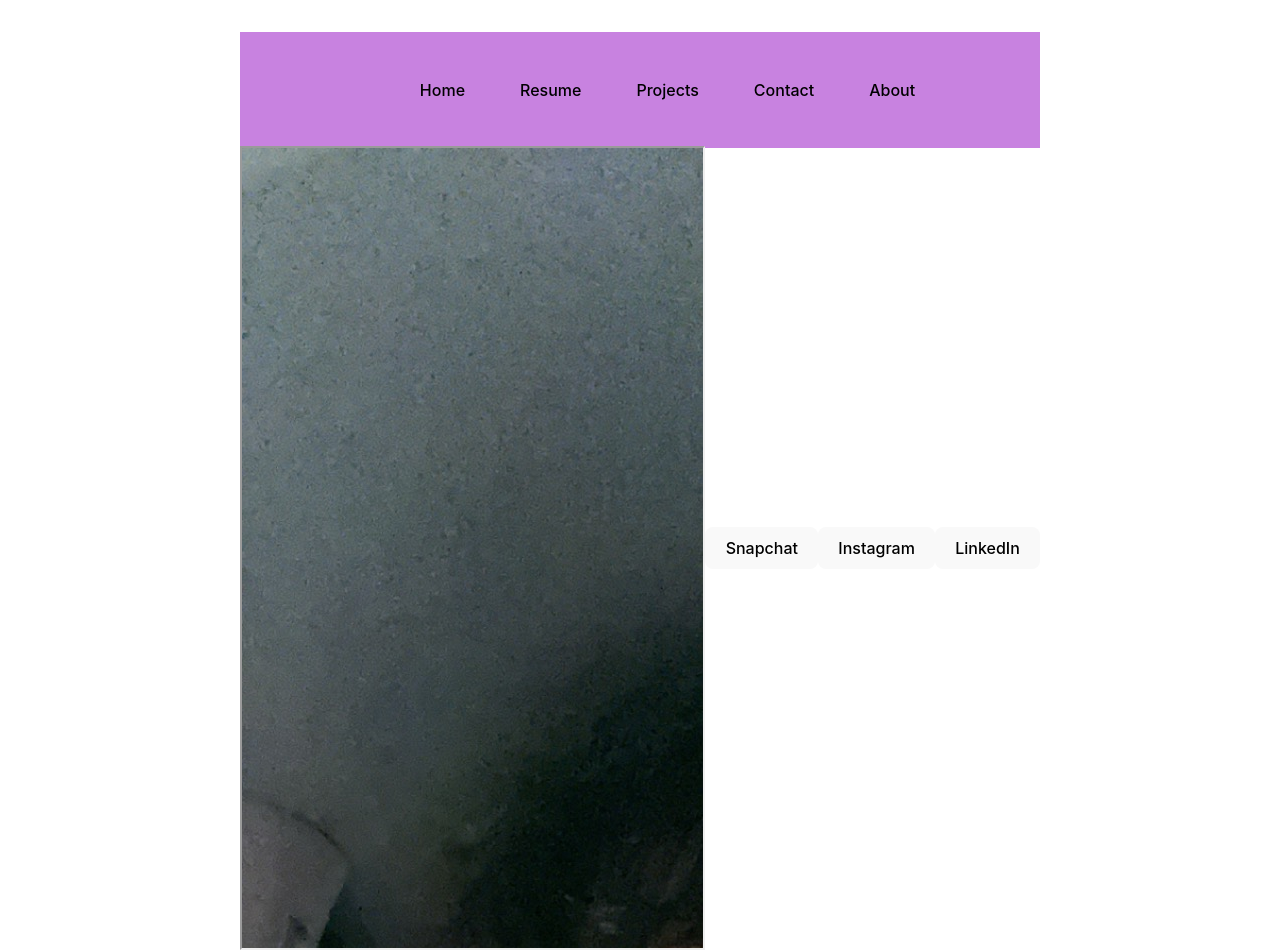
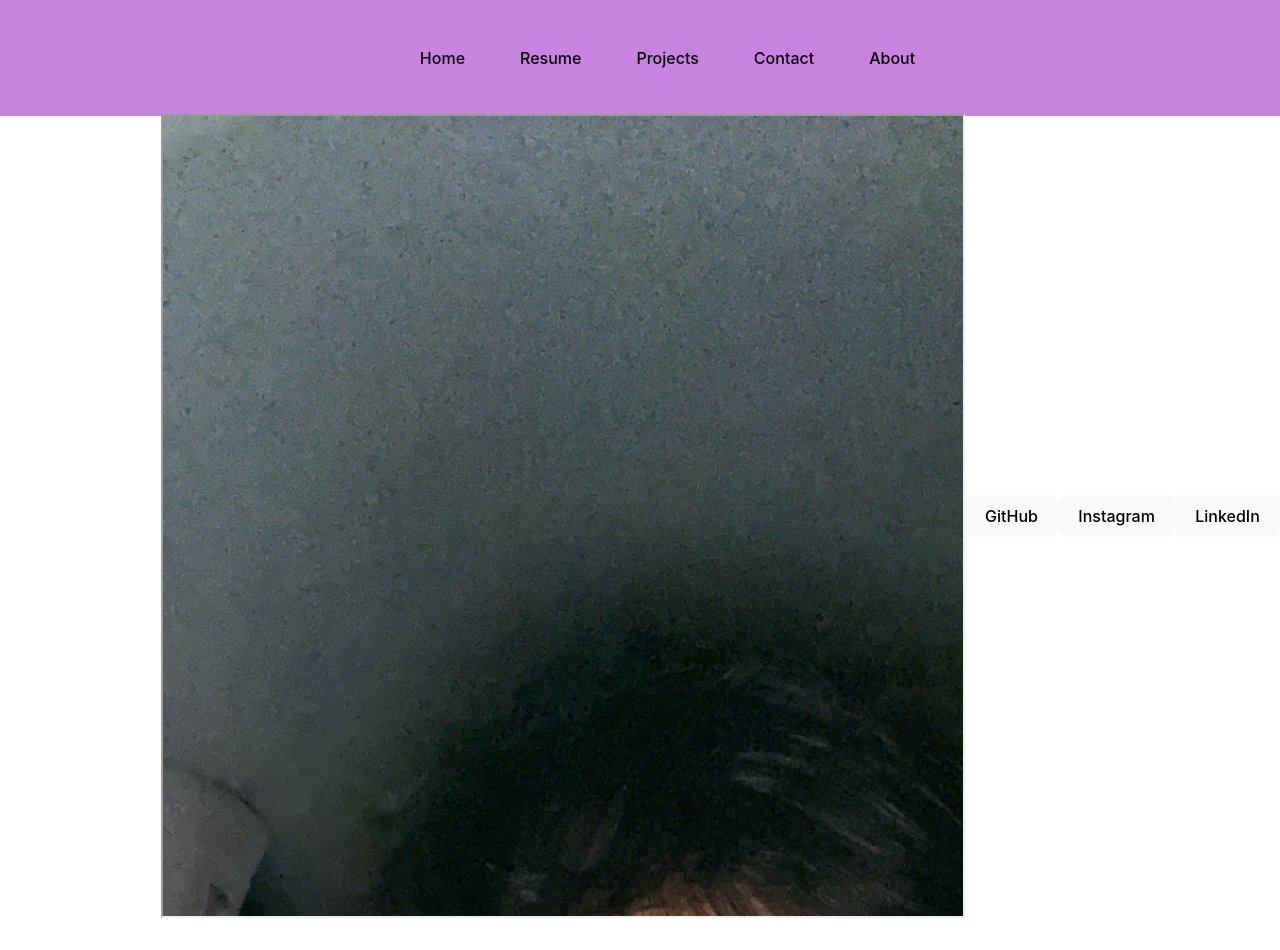
Before and after one commit to MusaShoeb/portfolio, a React (Vite) app: page /about in a window 1280 px wide. After the commit the page ends 918 px from the top, so only its background shows below. Built offline with nearby package versions, Linux system fonts and the light colour scheme.

Commit message:
Fine just one time

```diff
--- a/src/About/About.tsx
+++ b/src/About/About.tsx
@@ -1,8 +1,6 @@
 import React, { CSSProperties, useState } from "react";
 
-
 const divStyle: CSSProperties = {
-
   height: "100%",
   display: "flex",
   flexDirection: "row",
@@ -10,32 +8,63 @@ const divStyle: CSSProperties = {
   justifyContent: "flex-end",
 };
 
-const handleClick = () => {
-  const link = "https://www.google.com";
-  window.open(link, "_blank", "noopener noreferrer");
+const handleClick = ({
+  append,
+  website,
+}: {
+  append: string;
+  website: string;
+}) => {
+  const instalink = `https://www.instagram.com/${append}`;
+  const linkedInlink = `https://www.linkedin.com/in/${append}`;
+  const gitlink = `https://www.github.com/${append}`;
+
+  switch (website) {
+    case "Instagram":
+      window.open(instalink, "_blank", "noopener noreferrer");
+      break; // Breaks out of the switch block
+
+    case "LinkedIn":
+      window.open(linkedInlink, "_blank", "noopener noreferrer");
+      break; // Breaks out of the switch block
+
+    case "GitHub":
+      window.open(gitlink, "_blank", "noopener noreferrer");
+    // Notice there's no break here, so it will continue to the next case
+  }
 };
 
 export default function About() {
   return (
     <div className="About" style={divStyle}>
       <iframe
-
         src="/MusaWebsite.JPG"
         title="MuizMusa"
         width="800px"
         height="800px"
-
       />
-      <button type="button" onClick={handleClick}>
-          Snapchat
+      <button
+        type="button"
+        onClick={() => handleClick({ append: "MusaShoeb", website: "GitHub" })}
+      >
+        GitHub
       </button>
-      <button type="button" onClick={handleClick}>
+      <button
+        type="button"
+        onClick={() =>
+          handleClick({ append: "musa.shoeb", website: "Instagram" })
+        }
+      >
         Instagram
       </button>
-      <button type="button" onClick={handleClick}>
+      <button
+        type="button"
+        onClick={() =>
+          handleClick({ append: "musa.shoeb", website: "LinkedIn" })
+        }
+      >
         LinkedIn
       </button>
-
     </div>
   );
 }
--- a/src/App.css
+++ b/src/App.css
@@ -1,9 +1,9 @@
 #root {
-
-  max-width: 1280px;
+  max-width: 100vw;
   margin: 0 auto;
-  padding: 2rem;
   text-align: center;
+  width: 100%;
+  height: 100vh;
 }
 
 .logo {
@@ -43,6 +43,6 @@
 }
 
 .app {
-  height:100vh;
-  width:100vh;
+  height:100%;
+  width: 100%
 }
--- a/src/App.tsx
+++ b/src/App.tsx
@@ -12,10 +12,6 @@ import About from "./About/About";
 import Home from "./Home";
 
 function App() {
-  const [count, setCount] = useState(0);
-
-
-
   return (
     <div className="app">
       <Router>
--- a/src/Contact.tsx
+++ b/src/Contact.tsx
@@ -2,7 +2,10 @@ import React from "react";
 
 export default function Contact() {
   return (
-    <div className="Contact" style={{ height: "100%" }}>
+    <div
+      className="Contact"
+      style={{ height: "100%", display: "flex", flexDirection: "column" }}
+    >
       This is my Contact page
     </div>
   );
--- a/src/Projects.tsx
+++ b/src/Projects.tsx
@@ -1,9 +1,5 @@
 import React from "react";
 
 export default function Projects() {
-  return (
-    <div className="Projects" style={{ height: "100%" }}>
-      This is my Projects page
-    </div>
-  );
+  return <div style={{ height: "100%" }}>This is my Projects page</div>;
 }
```
Lines whose indentation alone changed are shown as unchanged.
